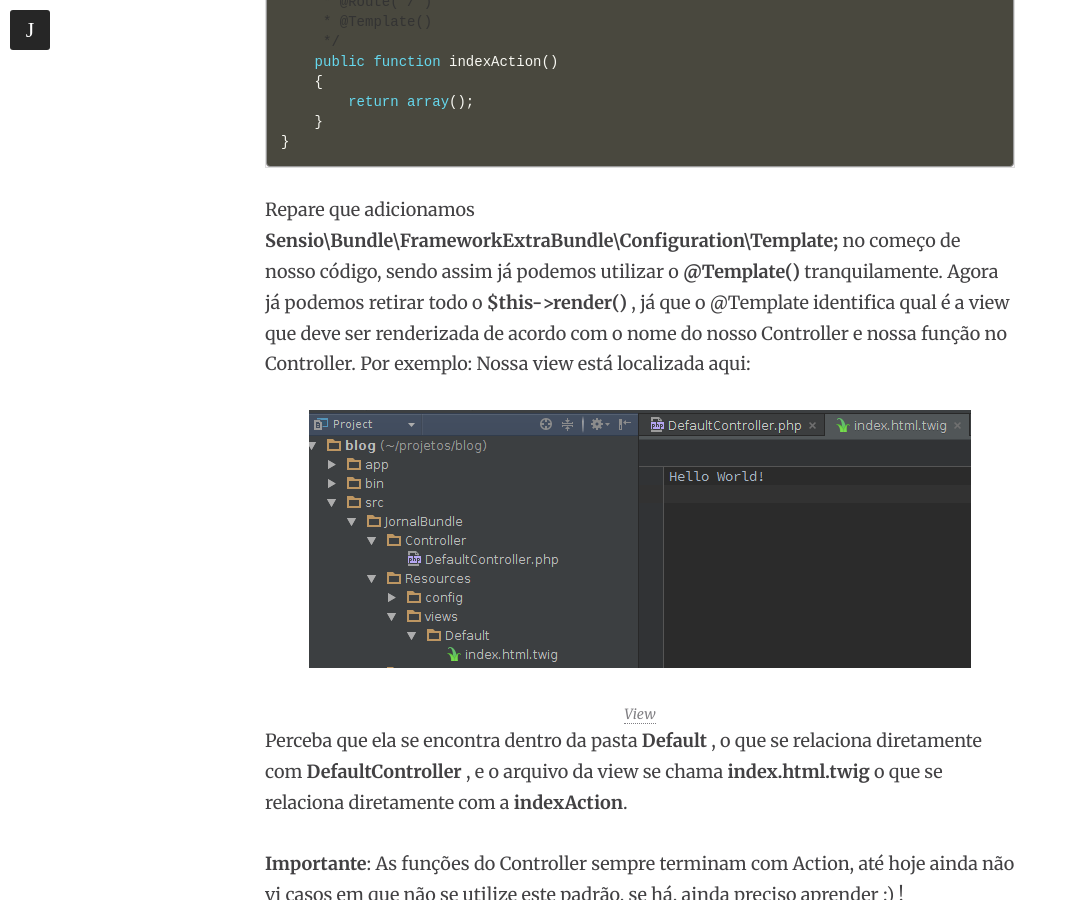
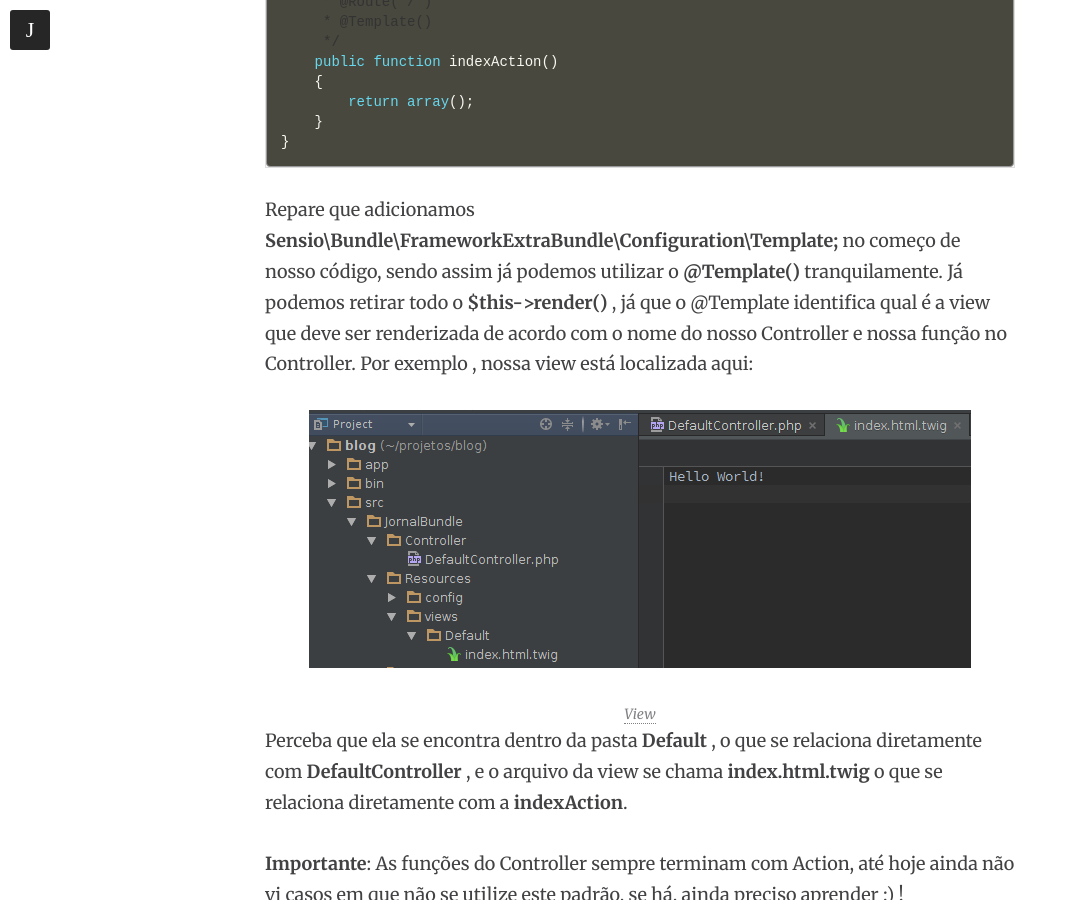
Before and after one commit to jhoemrs/old_theme, a Jekyll site: the page built from _posts/2016-03-18-symfonyController.md, in a window 1280 px wide and 900 px high, scrolled down 2754 px. Shown: the whole window, without its empty margins (0-1068 px from the left). Built offline with Jekyll 4.4.1, drawn with Linux system fonts in a browser that asks for light colours; nearby versions of some CDN libraries; comment, search, counter and statistics services are not loaded; some of the changed text lies outside the part shown.

Commit message:
Fix Postagem

```diff
--- a/_posts/2016-03-18-symfonyController.md
+++ b/_posts/2016-03-18-symfonyController.md
@@ -24,7 +24,8 @@
 	<figcaption><a data-toggle="tooltip" title="Como nós deixamos na última aula.">Controller Inicial</a></figcaption>
 </figure>
 
-Primeira percepção que temos que ter é que muita coisa no Symfony pode e irá ser feita nos comentários das funções, sendo assim analisaremos o primeiro **@Route("/")** , como o nome já diz essa é a nossa rota, se alterarmos seu valor, devemos alterar também a url que será acessada, pois se mudarmos por exemplo para **@Route("/teste")** e acessarmos o endereço "/" veremos a seguinte tela de erro:
+Primeira percepção que temos que ter é que muita coisa no Symfony pode e irá ser feita nos comentários das funções, sendo assim analisaremos o primeiro **@Route("/")** .
+Como o nome já diz essa é a nossa rota, se alterarmos seu valor, devemos alterar também a url que será acessada, pois se mudarmos por exemplo para **@Route("/teste")** e acessarmos o endereço "/" veremos a seguinte tela de erro:
 
 <figure>
 	<img src="{{ site.url }}/images/postagens/symfonyController/noRouteFound.png">
@@ -33,7 +34,8 @@
 
 **Symfony** é amigável com seus erros, mas fuja deste Fantasma, literalmente !
 
-Agora quero ensinar a vocês sobre o **@Template()** que vem do nosso **SensioFrameworkExtraBundle** , ele facilitará muito nosso trabalho no intuito de ligar o **Contoller** ao nosso **Html/Twig**, teremos que mudar algumas coisas em nosso controller, que ficará exatemente, assim:
+Agora quero ensinar a vocês sobre o **@Template()** que vem do nosso **SensioFrameworkExtraBundle**.
+Ele facilitará muito nosso trabalho no intuito de ligar o **Contoller** ao nosso **Html/Twig**, teremos que mudar algumas coisas em nosso controller, que ficará exatemente, assim:
 
 {% highlight php %}
 <?php
@@ -58,9 +60,8 @@
 {% endhighlight %}
 
 Repare que adicionamos **Sensio\Bundle\FrameworkExtraBundle\Configuration\Template;** no começo de nosso código, sendo assim já podemos utilizar o **@Template()** tranquilamente.
-Agora já podemos retirar todo o **$this->render()** , já que o @Template identifica qual é a view que deve ser renderizada de acordo com o nome do nosso Controller e nossa função no Controller.
-Por exemplo:
-Nossa view está localizada aqui:
+Já podemos retirar todo o **$this->render()** , já que o @Template identifica qual é a view que deve ser renderizada de acordo com o nome do nosso Controller e nossa função no Controller.
+Por exemplo , nossa view está localizada aqui:
 
 <figure>
 	<img src="{{ site.url }}/images/postagens/symfonyController/localizacaoView.png">
```
Also changed, not shown: other parts of _posts/2016-03-18-symfonyController.md (+6 -5 lines).
